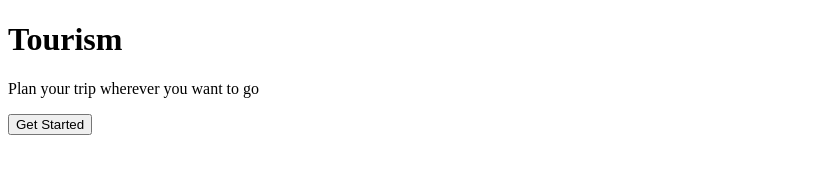
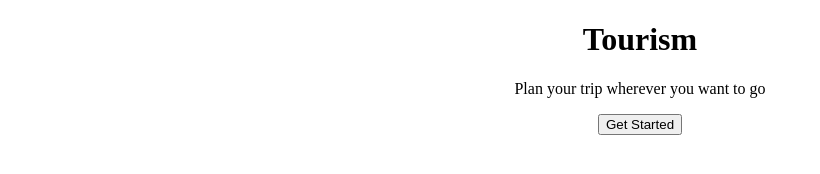
Before and after one commit to jojibabugorantla/NxtXave, a plain HTML site: page Day01/index.html in a window 1280 px wide. Shown: the whole page, without its empty margins (0-820 px from the left). Drawn offline with Linux system fonts and the light colour scheme.

Commit message:
added styles sheet

```diff
--- a/Day01/index.html
+++ b/Day01/index.html
@@ -4,10 +4,13 @@
     <meta charset="UTF-8">
     <meta name="viewport" content="width=device-width, initial-scale=1.0">
     <title>HTML</title>
+    <link rel="stylesheet" href="styles.css">
 </head>
 <body>
-    <H1>Tourism</H1>
-    <p>Plan your trip wherever you want to go</p>
-    <button>Get Started</button>
+    <div class="h-center">
+        <H1>Tourism</H1>
+        <p>Plan your trip wherever you want to go</p>
+        <button>Get Started</button>
+    </div>
 </body>
 </html>
--- /dev/null
+++ b/Day01/styles.css
@@ -0,0 +1,3 @@
+.h-center{
+    text-align: center;
+}
```
